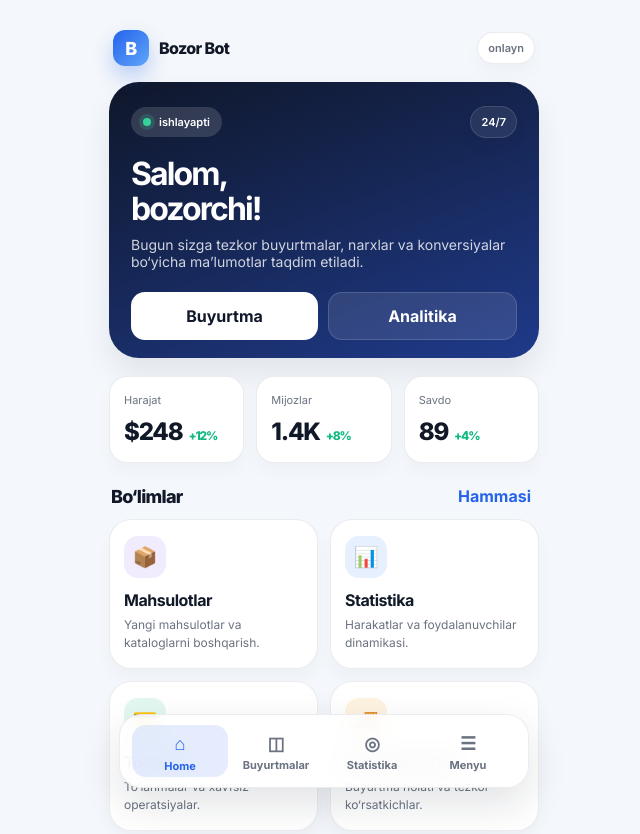
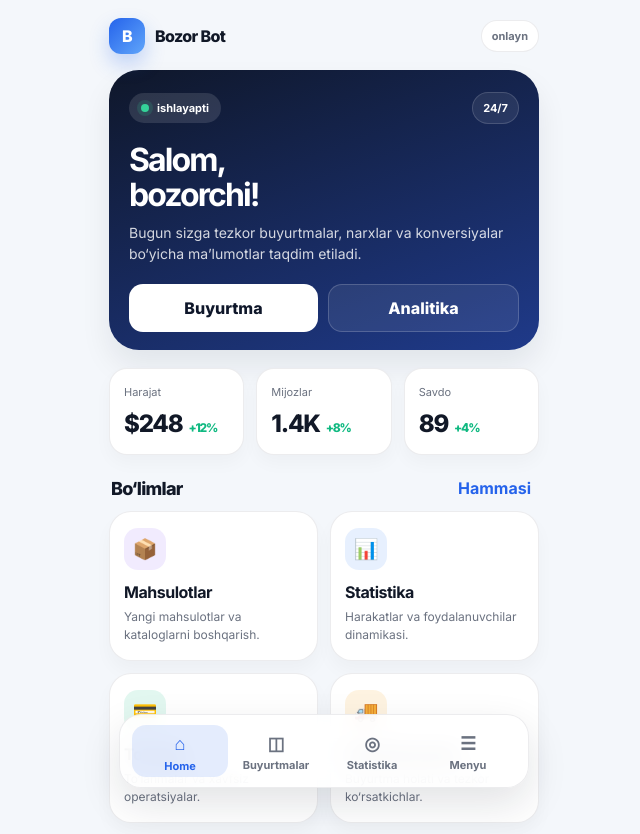
Before and after one commit to zandullaevamir-sys/Bozor-Bot-UI-dizayn, a plain HTML site: page index.html in a window 1280 px wide. Shown: the top 834 px of the page, without its empty margins (316-956 px from the left). Drawn offline with Linux system fonts and the light colour scheme.

Commit message:
Make the Bozor Bot HTML match a Telegram mini app market dashboard and save it in the repo

```diff
--- a/index.html
+++ b/index.html
@@ -1,17 +1,17 @@
 <!DOCTYPE html>
-<html lang="en">
+<html lang="uz">
   <head>
     <meta charset="UTF-8" />
     <meta name="viewport" content="width=device-width, initial-scale=1.0, maximum-scale=1" />
     <title>Bozor Bot</title>
-    <meta name="description" content="Bozor Bot — Telegram mini app dashboard" />
+    <meta name="description" content="Bozor Bot — Telegram mini app for market and orders" />
     <meta name="robots" content="index, follow" />
     <meta property="og:title" content="Bozor Bot" />
-    <meta property="og:description" content="Bozor Bot — Telegram mini app dashboard" />
+    <meta property="og:description" content="Bozor Bot — Telegram mini app for market and orders" />
     <meta property="og:type" content="website" />
     <meta name="twitter:card" content="summary_large_image" />
     <meta name="twitter:title" content="Bozor Bot" />
-    <meta name="twitter:description" content="Bozor Bot — Telegram mini app dashboard" />
+    <meta name="twitter:description" content="Bozor Bot — Telegram mini app for market and orders" />
     <link rel="icon" type="image/svg+xml" href="/favicon.svg" />
     <link rel="preconnect" href="https://fonts.googleapis.com" />
     <link rel="preconnect" href="https://fonts.gstatic.com" crossorigin />
@@ -20,7 +20,6 @@
       :root {
         --bg: #f4f7fb;
         --panel: #ffffff;
-        --panel-strong: #111827;
         --panel-soft: #f8fafc;
         --text: #111827;
         --muted: #6b7280;
@@ -31,7 +30,6 @@
         --warning: #f59e0b;
         --danger: #ef4444;
         --shadow: 0 16px 30px rgba(15, 23, 42, 0.08);
-        --radius: 22px;
       }
 
       * { box-sizing: border-box; }
@@ -47,20 +45,18 @@
       body {
         display: flex;
         justify-content: center;
-        padding: 20px 14px 100px;
+        padding: 18px 14px 90px;
       }
 
       .app-shell {
         width: min(100%, 430px);
-        min-height: 100vh;
-        position: relative;
       }
 
       .topbar {
         display: flex;
         align-items: center;
         justify-content: space-between;
-        padding: 10px 4px 16px;
+        margin-bottom: 16px;
       }
 
       .brand {
@@ -79,33 +75,31 @@
         place-items: center;
         background: linear-gradient(135deg, var(--primary), #60a5fa);
         color: white;
-        box-shadow: 0 10px 20px rgba(37, 99, 235, 0.28);
-        font-size: 18px;
+        box-shadow: 0 10px 20px rgba(37, 99, 235, 0.25);
       }
 
-      .mini-tag {
+      .chip {
         padding: 8px 10px;
         border-radius: 999px;
         background: var(--panel);
         border: 1px solid var(--line);
-        box-shadow: 0 8px 18px rgba(15, 23, 42, 0.03);
         font-size: 11px;
         color: var(--muted);
-        font-weight: 600;
+        font-weight: 700;
       }
 
       .hero {
         background: linear-gradient(160deg, #0f172a 0%, #1f3a8a 100%);
         color: white;
         border-radius: 30px;
-        padding: 24px 22px 18px;
+        padding: 22px 20px 18px;
         box-shadow: var(--shadow);
       }
 
       .hero-top {
         display: flex;
+        justify-content: space-between;
         align-items: center;
-        justify-content: space-between;
         margin-bottom: 18px;
       }
 
@@ -115,9 +109,9 @@
         gap: 8px;
         padding: 8px 12px;
         border-radius: 999px;
-        background: rgba(255,255,255,0.14);
+        background: rgba(255,255,255,0.12);
         font-size: 11px;
-        font-weight: 600;
+        font-weight: 700;
       }
 
       .dot {
@@ -125,7 +119,7 @@
         height: 8px;
         border-radius: 50%;
         background: #34d399;
-        box-shadow: 0 0 0 4px rgba(52, 211, 153, 0.18);
+        box-shadow: 0 0 0 4px rgba(52, 211, 153, 0.15);
       }
 
       .hero h1 {
@@ -137,14 +131,15 @@
 
       .hero-sub {
         margin-top: 10px;
-        color: rgba(255, 255, 255, 0.8);
+        color: rgba(255,255,255,0.82);
         font-size: 14px;
+        line-height: 1.5;
       }
 
       .cta-row {
         display: flex;
         gap: 10px;
-        margin-top: 22px;
+        margin-top: 20px;
       }
 
       .btn {
@@ -153,12 +148,9 @@
         border-radius: 14px;
         padding: 13px 14px;
         font: inherit;
-        font-weight: 700;
+        font-weight: 800;
         cursor: pointer;
-        transition: transform 0.15s ease, opacity 0.15s ease;
       }
-
-      .btn:active { transform: translateY(1px) scale(0.99); }
 
       .btn-primary {
         background: white;
@@ -166,9 +158,9 @@
       }
 
       .btn-ghost {
-        background: rgba(255,255,255,0.1);
+        background: rgba(255,255,255,0.08);
         color: white;
-        border: 1px solid rgba(255,255,255,0.15);
+        border: 1px solid rgba(255,255,255,0.18);
       }
 
       .stats {
@@ -285,13 +277,12 @@
         display: flex;
         align-items: center;
         justify-content: space-between;
+        gap: 10px;
         padding: 12px 0;
         border-bottom: 1px solid var(--line);
       }
 
-      .order-item:last-child {
-        border-bottom: none;
-      }
+      .order-item:last-child { border-bottom: none; }
 
       .order-left {
         display: flex;
@@ -305,8 +296,8 @@
         border-radius: 12px;
         display: grid;
         place-items: center;
+        background: var(--panel-soft);
         font-size: 18px;
-        background: var(--panel-soft);
       }
 
       .order-meta strong {
@@ -348,7 +339,7 @@
         bottom: 12px;
         width: min(calc(100vw - 22px), 410px);
         background: rgba(255,255,255,0.9);
-        backdrop-filter: blur(14px);
+        backdrop-filter: blur(12px);
         border: 1px solid var(--line);
         border-radius: 22px;
         padding: 10px 12px;
@@ -390,13 +381,13 @@
           <div class="brand-mark">B</div>
           <span>Bozor Bot</span>
         </div>
-        <div class="mini-tag" id="user-tag">onlayn</div>
+        <div class="chip" id="user-tag">onlayn</div>
       </header>
 
       <section class="hero">
         <div class="hero-top">
           <div class="status"><span class="dot"></span> ishlayapti</div>
-          <span class="mini-tag" style="background: rgba(255,255,255,0.08); color:white; border-color: rgba(255,255,255,0.12);">24/7</span>
+          <span class="chip" style="background: rgba(255,255,255,0.08); color: white; border-color: rgba(255,255,255,0.15);">24/7</span>
         </div>
 
         <h1 id="hello-text">Salom,<br />bozorchi!</h1>
```
